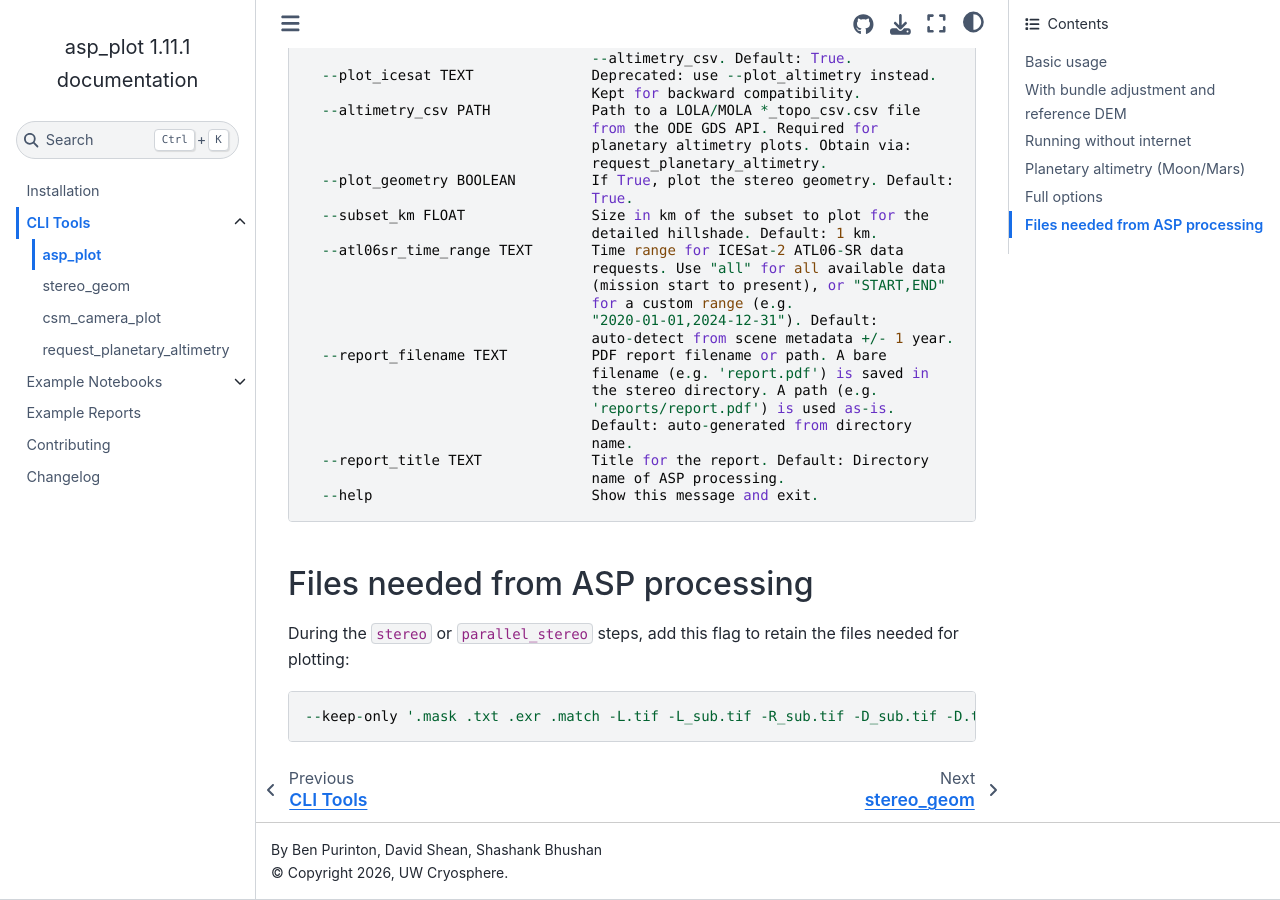
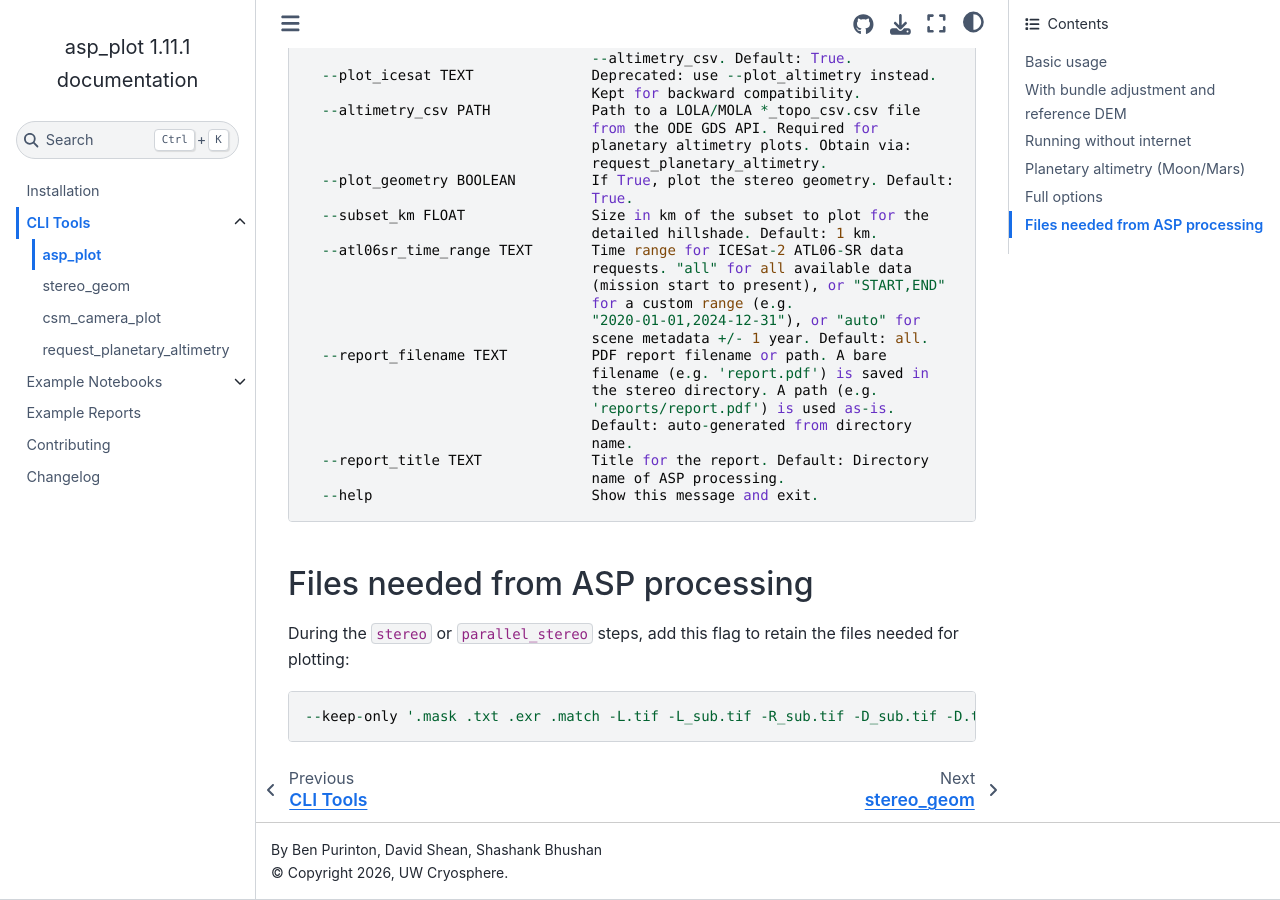
Before and after one commit to uw-cryo/asp_plot, a Sphinx documentation site: the page built from docs/cli/asp_plot.md, in a window 1280 px wide and 900 px high, scrolled down 2355 px. Built offline with Sphinx 7.4.7 and the Sphinx Book theme 1.1.4, drawn with Linux system fonts in a browser that asks for light colours; pages that are not in the unit, such as notebooks, are missing from menus.

Commit message:
Update docs for new --atl06sr_time_range default

```diff
--- a/docs/cli/asp_plot.md
+++ b/docs/cli/asp_plot.md
@@ -116,11 +116,11 @@ Options:
   --subset_km FLOAT               Size in km of the subset to plot for the
                                   detailed hillshade. Default: 1 km.
   --atl06sr_time_range TEXT       Time range for ICESat-2 ATL06-SR data
-                                  requests. Use "all" for all available data
+                                  requests. "all" for all available data
                                   (mission start to present), or "START,END"
                                   for a custom range (e.g.
-                                  "2020-01-01,2024-12-31"). Default:
-                                  auto-detect from scene metadata +/- 1 year.
+                                  "2020-01-01,2024-12-31"), or "auto" for
+                                  scene metadata +/- 1 year. Default: all.
   --report_filename TEXT          PDF report filename or path. A bare
                                   filename (e.g. 'report.pdf') is saved in
                                   the stereo directory. A path (e.g.
```
